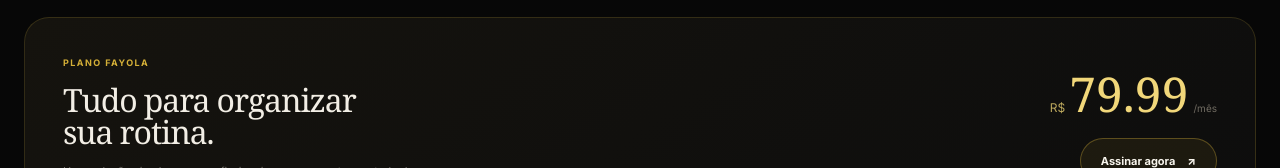
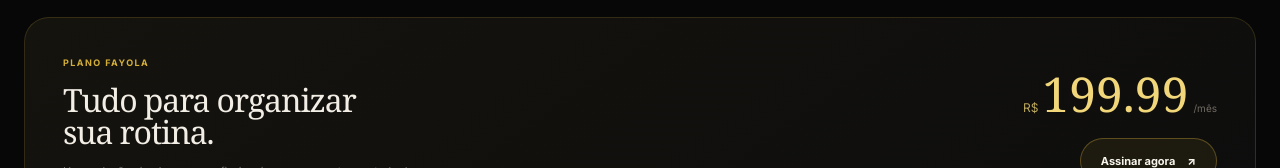
Before and after one commit to liliansantana690-byte/fayola-frontend, a React (Create React App) app: page / in a window 1280 px wide. Shown: the part 3036-3204 px from the top of the page. Built offline with nearby package versions, Linux system fonts and the light colour scheme; no server answers.

Commit message:
Atualizando

```diff
--- a/src/pages/Landing.js
+++ b/src/pages/Landing.js
@@ -1166,7 +1166,7 @@
                 R$
               </small>
 
-              79.99
+              199.99
 
               <span>
                 /mês
```
